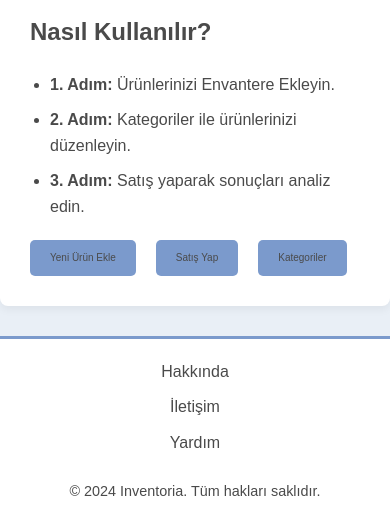
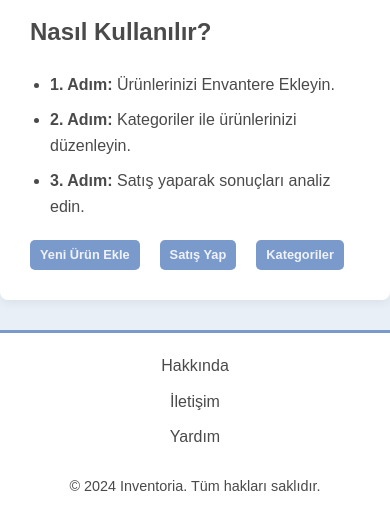
Before and after one commit to oguzhanaras/inventory-tracking, a Django app: page / in a window 390 px wide. Shown: the part 923-1446 px from the top of the page. After the commit the page ends 1414 px from the top, so only its background shows below. Run offline with Django 5.2, Linux system fonts and the light colour scheme.

```diff
--- a/static/css/index.css
+++ b/static/css/index.css
@@ -50,7 +50,8 @@
     align-items: center;
     padding: 10px 20px;
     background-color: var(--primary-color);
-    color: var(--text-color);
+    color: #ffffffe0;
+    font-weight: 600;
     text-decoration: none;
     border-radius: 5px;
     transition: background-color 0.3s;
@@ -63,12 +64,13 @@
 
 @media (max-width: 546px) {
     .quick-links .btn {
+        padding: 5px 10px;
         font-size: 14px;
     }
 }
 
-@media (max-width: 450px) {
+@media (max-width: 420px) {
     .quick-links .btn {
-        font-size: 10px;
+        font-size: .8rem;
     }
 }
```
Also changed, not shown: README.md.
